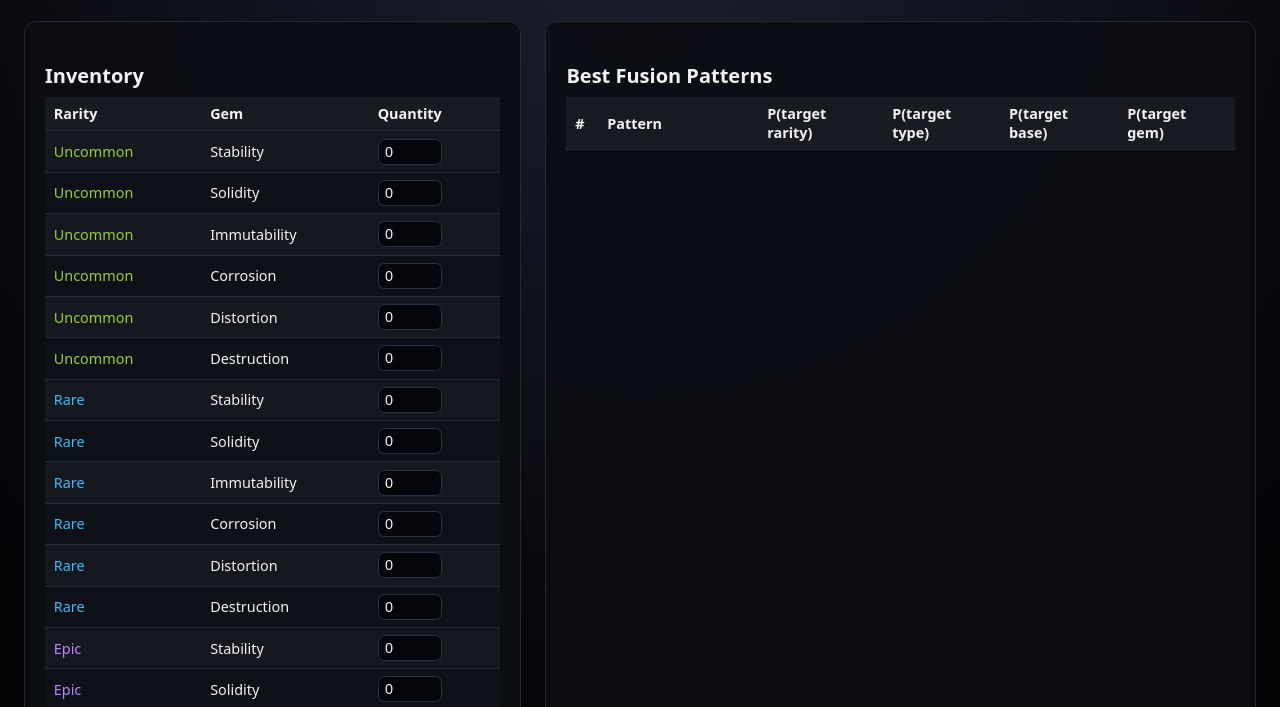
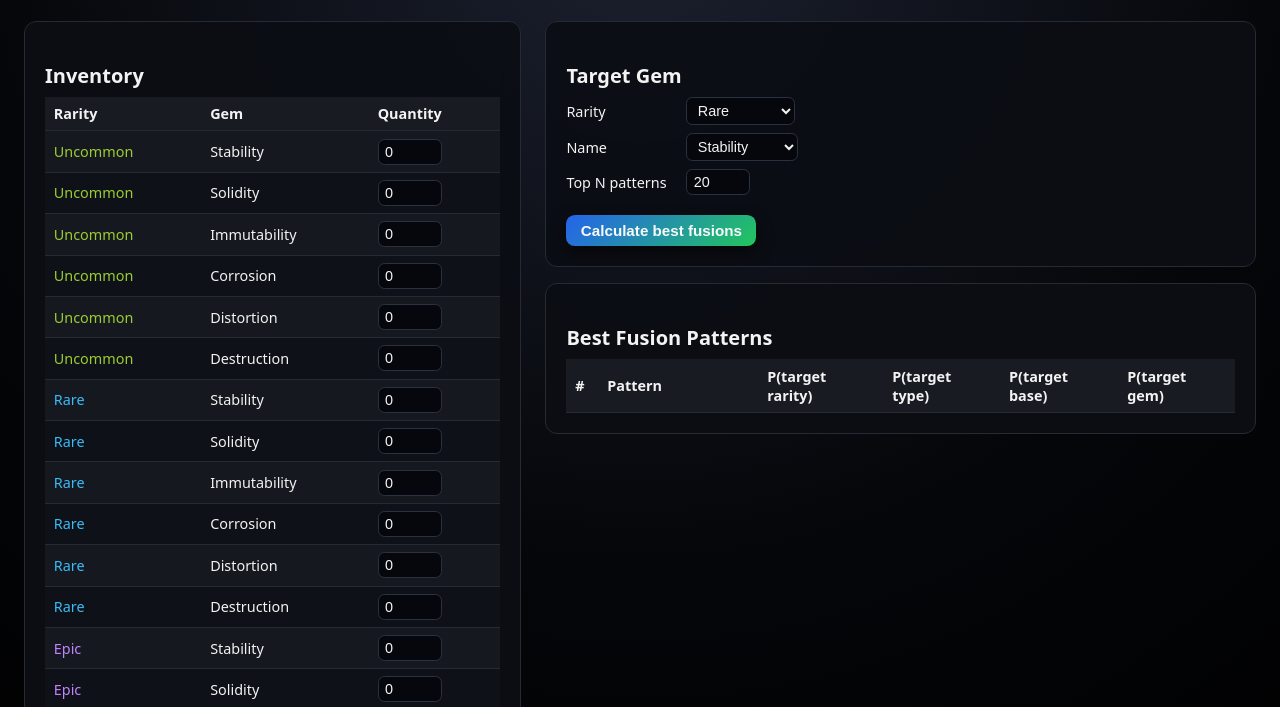
Before and after one commit to Zouzzouxdd/LOA_astrogem_fuser, a plain HTML site: page index.html in a window 1280 px wide. Shown: the part 92-799 px from the top of the page. Drawn offline with Linux system fonts and the light colour scheme.

Commit message:
Moved desired fusion stuff

```diff
--- a/index.html
+++ b/index.html
@@ -14,6 +14,7 @@
   </header>
 
   <main>
+    <!-- LEFT: Inventory only -->
     <section id="inputs">
       <h2>Inventory</h2>
 
@@ -29,7 +30,10 @@
           <!-- Filled by app.js (18 rows: Uncommon/Rare/Epic × 6 names) -->
         </tbody>
       </table>
+    </section>
 
+    <!-- RIGHT: Target controls on top, results under -->
+    <section id="right-column">
       <section id="target">
         <h2>Target Gem</h2>
 
@@ -61,7 +65,6 @@
 
         <button id="run-btn">Calculate best fusions</button>
       </section>
-    </section>
 
       <section id="results">
         <h2>Best Fusion Patterns</h2>
@@ -81,6 +84,7 @@
           </tbody>
         </table>
       </section>
+    </section>
   </main>
 </body>
 </html>
--- a/style.css
+++ b/style.css
@@ -55,15 +55,23 @@ main {
   grid-gap: 1.5rem;
 }
 
+/* NEW: stack right column content (target above results) */
+#right-column {
+  display: flex;
+  flex-direction: column;
+  gap: 1rem;
+}
+
 @media (max-width: 900px) {
   main {
     grid-template-columns: 1fr;
   }
 }
 
-/* Panels */
-
-#inputs, #results {
+/* Panels: now include #target as a card too */
+#inputs,
+#target,
+#results {
   background: rgba(12, 14, 20, 0.96);
   border-radius: 0.75rem;
   border: 1px solid var(--border);
@@ -129,9 +137,8 @@ input[type="number"] {
 /* Target controls */
 
 #target {
-  margin-top: 1.25rem;
+  margin-top: 0;            /* no extra top gap in its card */
   padding-top: 1rem;
-  border-top: 1px dashed var(--border);
 }
 
 .target-row {
```
Lines whose indentation alone changed are shown as unchanged.
